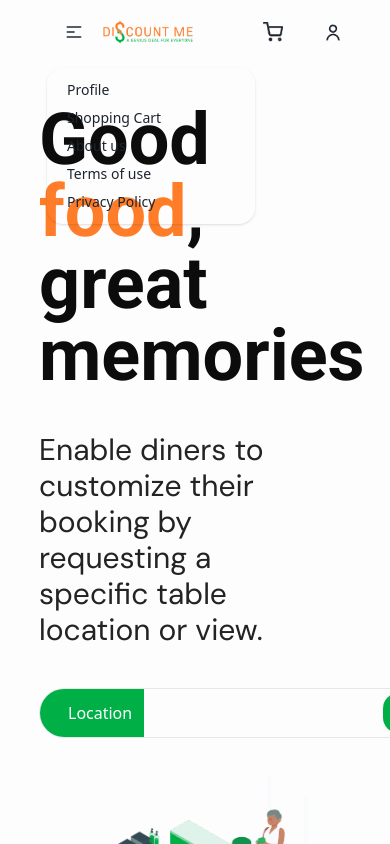
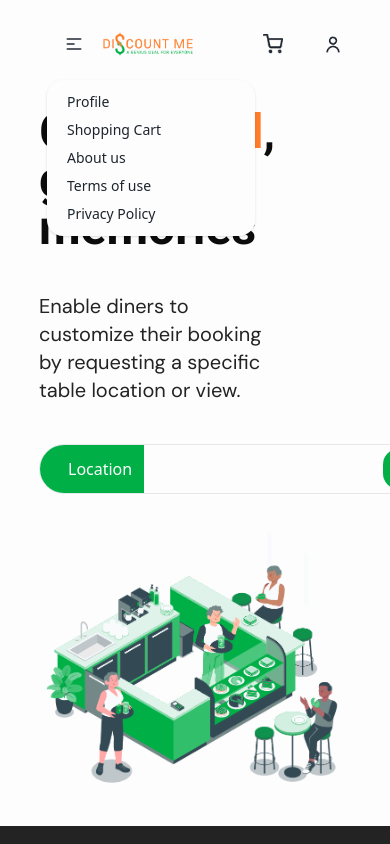
Before and after one commit to hossain-ahamed-khan/Discount-me, a Next.js app: page / in a window 390 px wide. Both pictures are taken after a click on the button 74 px from the left and 32 px from the top of the page. Shown: the top 844 px of the page. Built offline with nearby package versions, Linux system fonts and the light colour scheme.

Commit message:
fix hero section

```diff
--- a/src/app/components/home/hero.tsx
+++ b/src/app/components/home/hero.tsx
@@ -6,11 +6,11 @@ import heroImg from "../../../../public/images/hero-img-2.png";
 
 export default function Hero() {
     return (
-        <div className="relative my-10">
+        <div className="relative my-5 lg:my-20">
             <div className="flex-none lg:flex justify-between items-center">
                 <div className="w-full lg:w-3/5 space-y-10">
-                    <h1 className="font-roboto text-7xl font-bold text-[#0C0C0C]">Good <span className="text-[#FF7D29]">food</span>, great <br /> memories</h1>
-                    <p className="font-dm_Sans text-3xl text-[#232323] w-4/5">Enable diners to customize their booking by requesting a specific table location or view.</p>
+                    <h1 className="font-roboto text-5xl lg:text-7xl font-bold text-[#0C0C0C]">Good <span className="text-[#FF7D29]">food</span>, great <br /> memories</h1>
+                    <p className="font-dm_Sans text-xl lg:text-3xl text-[#232323] w-4/5">Enable diners to customize their booking by requesting a specific table location or view.</p>
                     <div className="border rounded-full w-96 lg:w-[480px] flex justify-between items-center">
                         <div className="bg-[#00B047] w-32 flex justify-between items-center text-white space-x-4 p-3 rounded-l-full">
                             <div>
--- a/src/app/components/navbar.tsx
+++ b/src/app/components/navbar.tsx
@@ -7,7 +7,7 @@ import user from "../../../public/images/user _ user.png";
 
 export const Navbar = () => {
     return (
-        <div className="navbar w-4/5 mx-auto bg-[#FDFDFD]">
+        <div className="navbar w-4/5 mx-auto bg-[#FDFDFD] py-5 lg:py-10">
             <div className="navbar-start">
                 <div className="dropdown">
                     <div tabIndex={0} role="button" className="btn btn-ghost lg:hidden">
@@ -26,7 +26,7 @@ export const Navbar = () => {
                     </div>
                     <ul
                         tabIndex={0}
-                        className="menu menu-sm dropdown-content rounded-box z-[1] mt-3 w-52 p-2 shadow text-[#1D242D]">
+                        className="menu menu-sm dropdown-content rounded-box z-[10] mt-3 w-52 p-2 shadow bg-[#FDFDFD] text-[#1D242D]">
                         <li><a>Profile</a></li>
                         <li><a>Shopping Cart</a></li>
                         <li><a>About us</a></li>
@@ -59,10 +59,10 @@ export const Navbar = () => {
                 </div>
 
 
-                <ul className="menu menu-horizontal px-1">
+                <ul className="menu menu-horizontal px-1 z-[10]">
                     <li>
                         <details>
-                            <summary>Parent</summary>
+                            <summary>All Category</summary>
                             <ul className="p-2 w-48 bg-[#FDFDFD] text-[#1D242D]">
                                 <li><a>Profile</a></li>
                                 <li><a>Shopping Cart</a></li>
```
